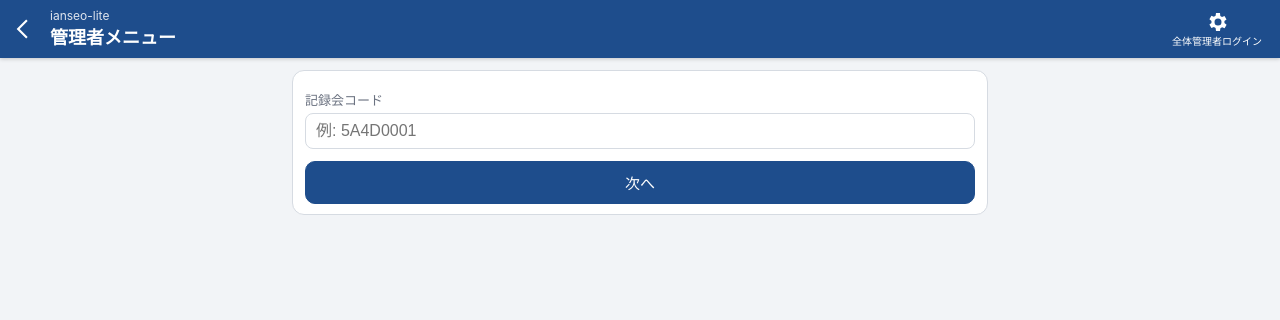
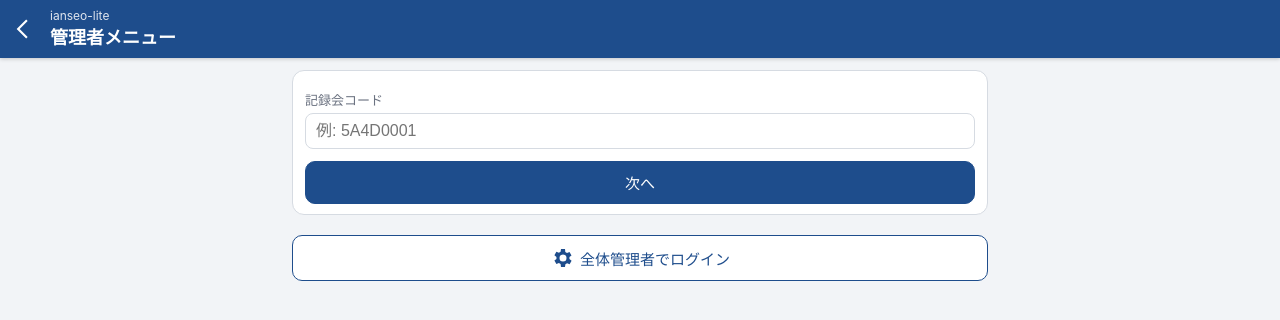
Before and after one commit to e-donkun/ArcRec, a PHP site: page /admin/index.php in a window 1280 px wide. Shown: the top 320 px of the page. Run offline with PHP 8.4, Linux system fonts and the light colour scheme; data comes from the database, SQL or seed files in the repository; some libraries are stand-ins or nearby versions.

Commit message:
管理者メニュー: 公開の一覧の右上は「管理」で管理者メニューへ。右上の全体管理者ログインをやめ、記録会コードの下に「全体管理者でログイン」。下部タブを出さない、開いている記録会との間をあける
Co-Authored-By: Claude Opus 5.5 <noreply@anthropic.com>
Claude-Session: https://claude.ai/code/session_011hMZhsT6ZgRVzo7i8xyx9o

```diff
--- a/admin/_layout.php
+++ b/admin/_layout.php
@@ -190,16 +190,6 @@ function page_foot($tab = '')
     echo '<div id="sp-toast" class="sp-toast" role="status"></div></body></html>';
 }
 
-/** 管理者メニューの上部バー右上のボタン: 全体管理者ログイン(未設定なら最初の設定)。シートは render_competitions() が用意する */
-function admin_header_buttons()
-{
-    if (Auth::isAdmin()) {
-        return '';   // ログイン中は、ログアウトのボタンだけ(パスワードの変更は一覧の下)
-    }
-    return '<a class="sp-appbar-btn" href="#" id="' . (Auth::adminIsSet() ? 'AdminLoginBtn' : 'AdminSetupBtn') . '" title="全体管理者ログイン">'
-        . icon('gear') . '<span>全体管理者ログイン</span></a>';
-}
-
 /**
  * 記録会の一覧(スマホモードの「試合の選択」と同じカード)と、新しい記録会・管理者ログインのシート。
  * 記録会をタップすると、その記録会のパスワード(管理者パスワードでも可)を入れるシートが出る。管理者としてログインしていれば、そのまま開く。
@@ -313,7 +303,8 @@ function render_code_login(array $list, callable $form, callable $pw)
     if ($cur) {
         $name = Competitions::readSetting($cur, 'name') ?: $cur;
         echo '<a class="sp-card tap" href="home.php">' . icon('home') . '<div class="sp-card-main"><div class="sp-name">' . h($name)
-            . ' <span class="sp-tag pri">開いている記録会</span></div><div class="sp-sub">' . h($cur) . '</div></div></a>';
+            . ' <span class="sp-tag pri">開いている記録会</span></div><div class="sp-sub">' . h($cur) . '</div></div></a>'
+            . '<div style="height:14px"></div>';
     }
     $sel = isset($_GET['code']) ? Competitions::find($_GET['code']) : null;
     if ($sel) {
@@ -337,6 +328,9 @@ function render_code_login(array $list, callable $form, callable $pw)
     echo '<div class="sp-card">' . $form('<input type="hidden" name="do" value="find">'
         . '<label class="sp-field"><span>記録会コード</span><input type="text" name="code" required autocomplete="off" autocapitalize="characters" spellcheck="false" placeholder="例: 5A4D0001"></label>'
         . '<div class="sp-sheet-actions"><button class="sp-btn">次へ</button></div>') . '</div>';
+    // 全体管理者でログイン(まだ全体管理者パスワードが無ければ、最初の設定)
+    echo '<p style="margin-top:20px"><button type="button" class="sp-btn sub block" id="' . (Auth::adminIsSet() ? 'AdminLoginBtn' : 'AdminSetupBtn') . '">'
+        . icon('gear') . '全体管理者でログイン</button></p>';
 }
 
 /** 結果の公開カード(トグル・バッジ・URLのコピー)。ホームと記録会結果の画面で使う。切り替えは home.php へ POST */
@@ -385,7 +379,7 @@ HTML;
 
 /**
  * 公開ページ(トップ)の右上のボタン。シートのフォームは admin/index.php に送る。
- *   $code = null … 記録会一覧: 「全体管理者ログイン」。ログイン中ならそのまま管理者メニューへ
+ *   $code = null … 記録会一覧: 「管理」。管理者メニューへ
  *   $code = 記録会コード … 記録会結果: 「設定」。この記録会を開いている(または全体管理者)ならそのまま管理者画面ホームへ、
  *                          そうでなければ個別パスワードのシート
  */
@@ -411,13 +405,7 @@ function public_admin_button($code = null)
     };
 
     if ($code === null) {
-        if (Auth::isAdmin() || !Auth::adminIsSet()) {
-            return $btn('admin/index.php', 'gear', '全体管理者ログイン');   // 未設定のときは管理者メニューで最初の設定
-        }
-        return $btn('#', 'gear', '全体管理者ログイン', 'PubAdminBtn')
-            . '<template id="PubAdminTpl">' . $form('<input type="hidden" name="do" value="admin_login"><h2>全体管理者ログイン</h2>'
-                . $pw('admin_password', '管理者パスワード') . $actions('ログイン')) . '</template>'
-            . $sheet('PubAdminBtn', 'PubAdminTpl');
+        return $btn('admin/index.php', 'gear', '管理');   // 管理者メニューへ(記録会コード → 個別パスワード、または全体管理者でログイン)
     }
     if (Auth::isCurrent($code)) {
         return $btn('admin/home.php', 'gear', '設定');
--- a/admin/index.php
+++ b/admin/index.php
@@ -87,6 +87,6 @@ if ($_SERVER['REQUEST_METHOD'] === 'POST') {
 if (!Auth::check() || Competitions::open(Auth::current()) === false) {
     Db::unselect();
 }
-page_head('管理者メニュー', 'home', ['logout' => true, 'right' => admin_header_buttons(), 'back' => ['../?list=1', '記録会一覧に戻る']]);
+page_head('管理者メニュー', 'home', ['logout' => true, 'notabs' => true, 'back' => ['../?list=1', '記録会一覧に戻る']]);
 render_competitions($next);
-page_foot(Auth::check() ? 'home' : '');
+page_foot();
```
Also changed, not shown: README.md.
